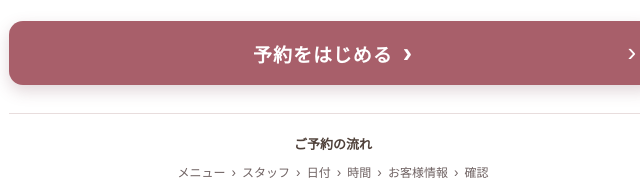
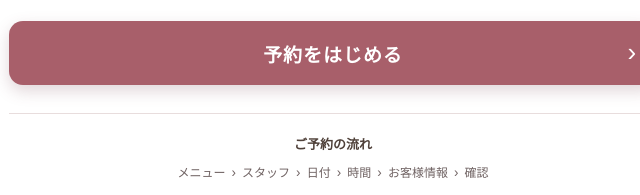
Before and after one commit to keiichi3573/salon-booking-calendar, a plain HTML site: page reserve.html in a window 1280 px wide. Shown: the part 245-440 px from the top of the page, 307-947 px from the left. Drawn offline with nearby package versions, Linux system fonts and the light colour scheme; no server answers.

Commit message:
Update reserve.html

```diff
--- a/reserve.html
+++ b/reserve.html
@@ -1560,7 +1560,6 @@ gap: 8px;
   onclick="showMenuStep()"
 >
   予約をはじめる
-      <span class="start-button-arrow">›</span>
 </button>
 
   </div>
```
Lines whose indentation alone changed are shown as unchanged.
